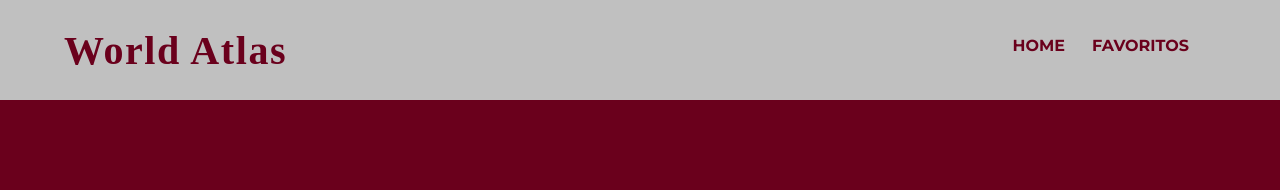
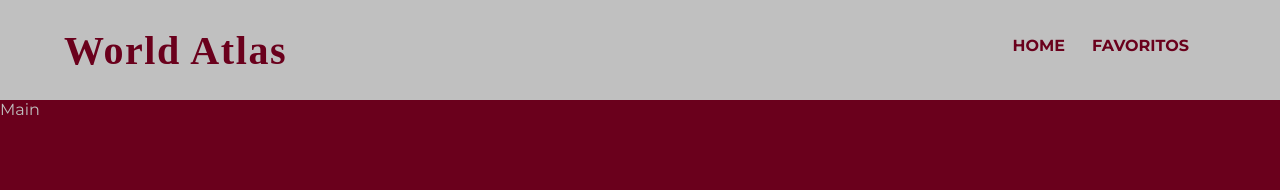
Before and after one commit to silviaespanagil/world-atlas, a React (Create React App) app: page / in a window 1280 px wide. Shown: the top 190 px of the page. Built offline with nearby package versions, Linux system fonts and the light colour scheme; a web font is replaced by a local one.

Commit message:
Fix burger menu height

```diff
--- a/src/components/App.js
+++ b/src/components/App.js
@@ -1,5 +1,6 @@
 //COMPONENTS
 import Header from "./Header";
+import Main from "./Main";
 
 //STYLES
 import "../stylesheets/App.scss";
@@ -8,6 +9,7 @@ function App() {
   return (
     <>
       <Header />
+      <Main />
     </>
   );
 }
--- a/src/components/H-BurgerMenu.js
+++ b/src/components/H-BurgerMenu.js
@@ -15,6 +15,7 @@ const BurgerMenu = () => {
     }
   };
   return (
+    <div className="burgerMenu">
       <Menu isOpen={isClosed} width={280}>
         <Link to="/" className="menu__item" onClick={closeMenuHandler}>
           Home
@@ -23,6 +24,7 @@ const BurgerMenu = () => {
           Favorites
         </Link>
       </Menu>
+    </div>
   );
 };
 
--- /dev/null
+++ b/src/components/Main.js
@@ -0,0 +1,4 @@
+const Main = () => {
+  return <p>Main</p>;
+};
+export default Main;
--- a/src/stylesheets/elements/_burgerMenu.scss
+++ b/src/stylesheets/elements/_burgerMenu.scss
@@ -1,3 +1,9 @@
+.burgerMenu {
+  height: 100px;
+  @include tablet() {
+    display: none;
+  }
+}
 .bm {
   &-menu {
     @include tablet() {
```
Lines whose indentation alone changed are shown as unchanged.
